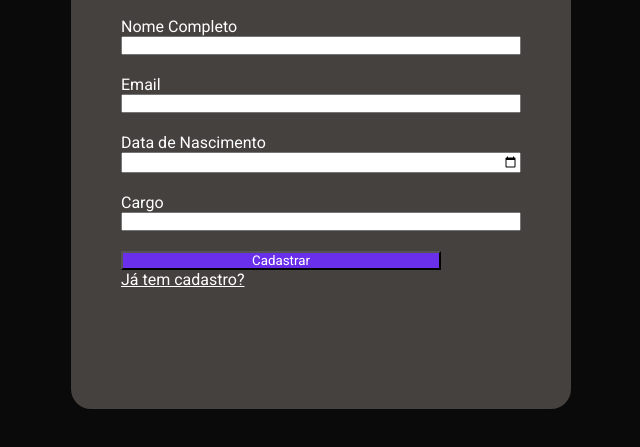
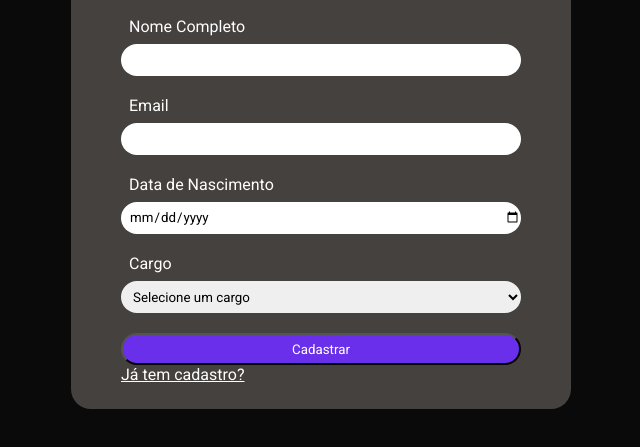
Before and after one commit to glcalil-ufg/PI-III-B.github.io, a plain HTML site: page Cadastro/cadastro.html in a window 1280 px wide. Shown: the part 241-688 px from the top of the page, without its empty margins (319-959 px from the left). Drawn offline with Linux system fonts and the light colour scheme.

Commit message:
Style: Ajusta estilo

```diff
--- a/Cadastro/cadastro.css
+++ b/Cadastro/cadastro.css
@@ -34,6 +34,22 @@ body{
     flex-direction: column;
 }
 
+
+
+.container label{
+    padding-left: 2%;
+}
+
+.container input, select, option{
+    color: black;
+    padding-left: 2%;
+    margin-top: 2%;
+    border: none;
+    border-radius: 20px;
+    height: 2rem;
+
+}
+
 .container div #submit{
     display: flex;
     align-items: center;
@@ -42,7 +58,9 @@ body{
 
 
 #submit{
+    border-radius: 20px;
     background-color: #692FEB;
-    width: 80%;
+    height: 2rem;
+
 
 }
--- a/Cadastro/cadastro.html
+++ b/Cadastro/cadastro.html
@@ -14,7 +14,10 @@
     <body>
         <div class="container">
             <form action>
-                <h1>Cadastre-se</h1>
+                <div class="title">
+                    <h1>Cadastre-se</h1>
+                </div>
+
                 <div>
                     <label for="name">Nome Completo</label>
                     <input type="text" name="name" id="name">
@@ -43,7 +46,7 @@
 
                 <div>
                     <button type="submit" id="submit">Cadastrar</button>
-                    <a href="../">Já tem cadastro?</a>
+                    <a href="../Login/login.html">Já tem cadastro?</a>
                 </div>
             </form>
         </div>
```
